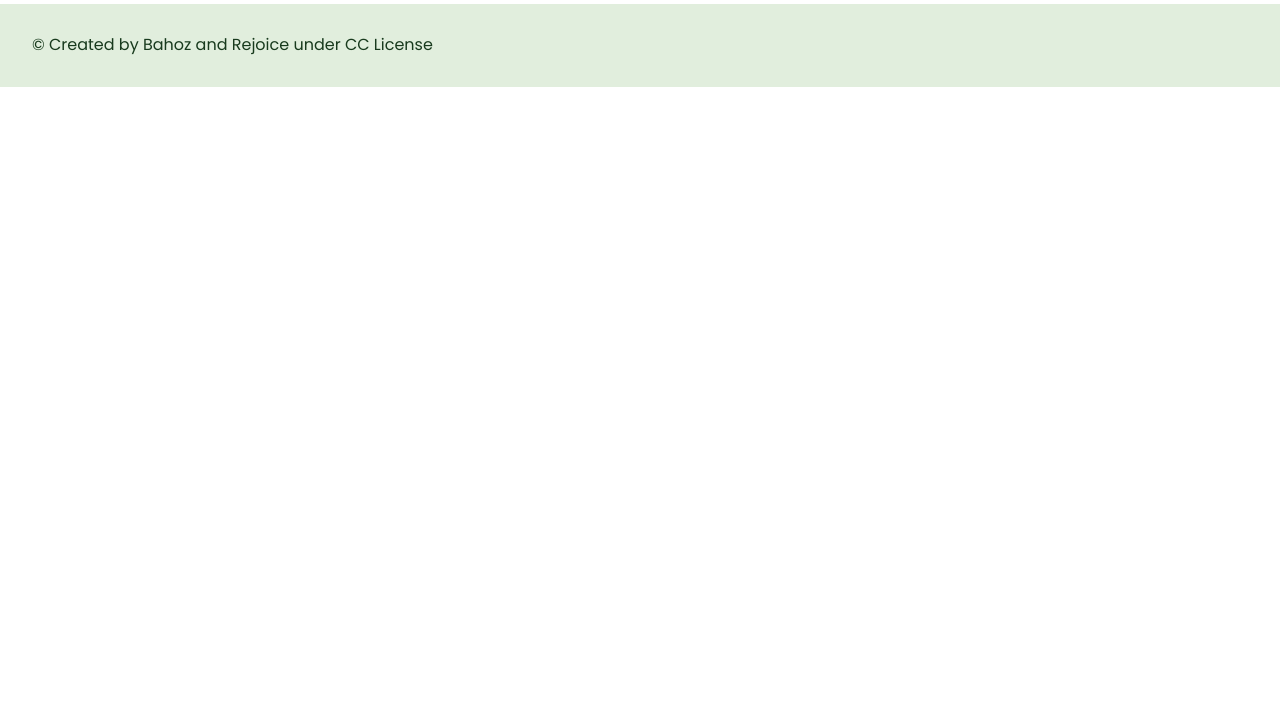
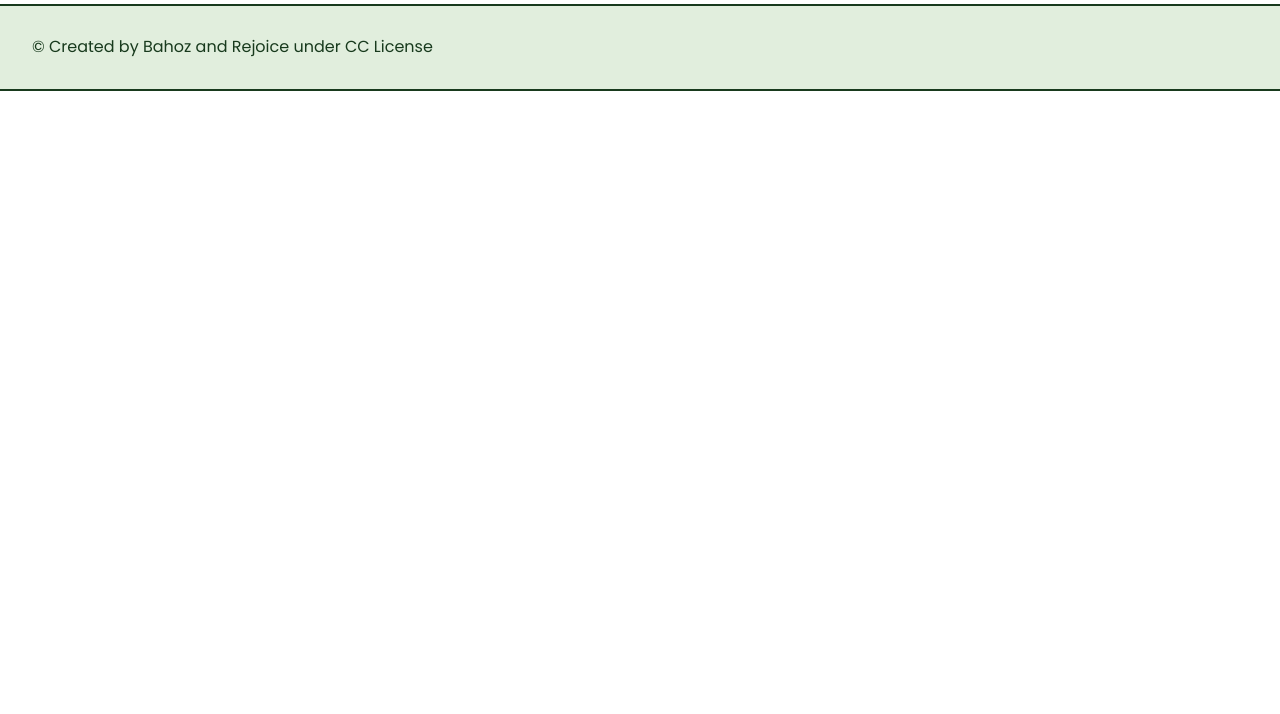
Before and after one commit to bahoz-ali/Delicious_Meal, a website built with webpack: page src/index.html in a window 1280 px wide. Shown: the part 86-800 px from the top of the page. Built offline with nearby package versions, Linux system fonts and the light colour scheme; a web font is replaced by a local one.

Commit message:
add border to css

```diff
--- a/src/style.css
+++ b/src/style.css
@@ -57,10 +57,13 @@ a {
   font-family: var(--font-nav);
   font-weight: 600;
 }
+
 /* ---------- footer styling ---------- */
 footer {
 font-size: 1rem;
 background-color: var(--clr-footer);
 color: var(--clr-green);
 padding: 1rem 1rem 1rem 2rem;
+border-top: 2px solid var(--clr-green);
+border-bottom: 2px solid var(--clr-green);
 }
```
